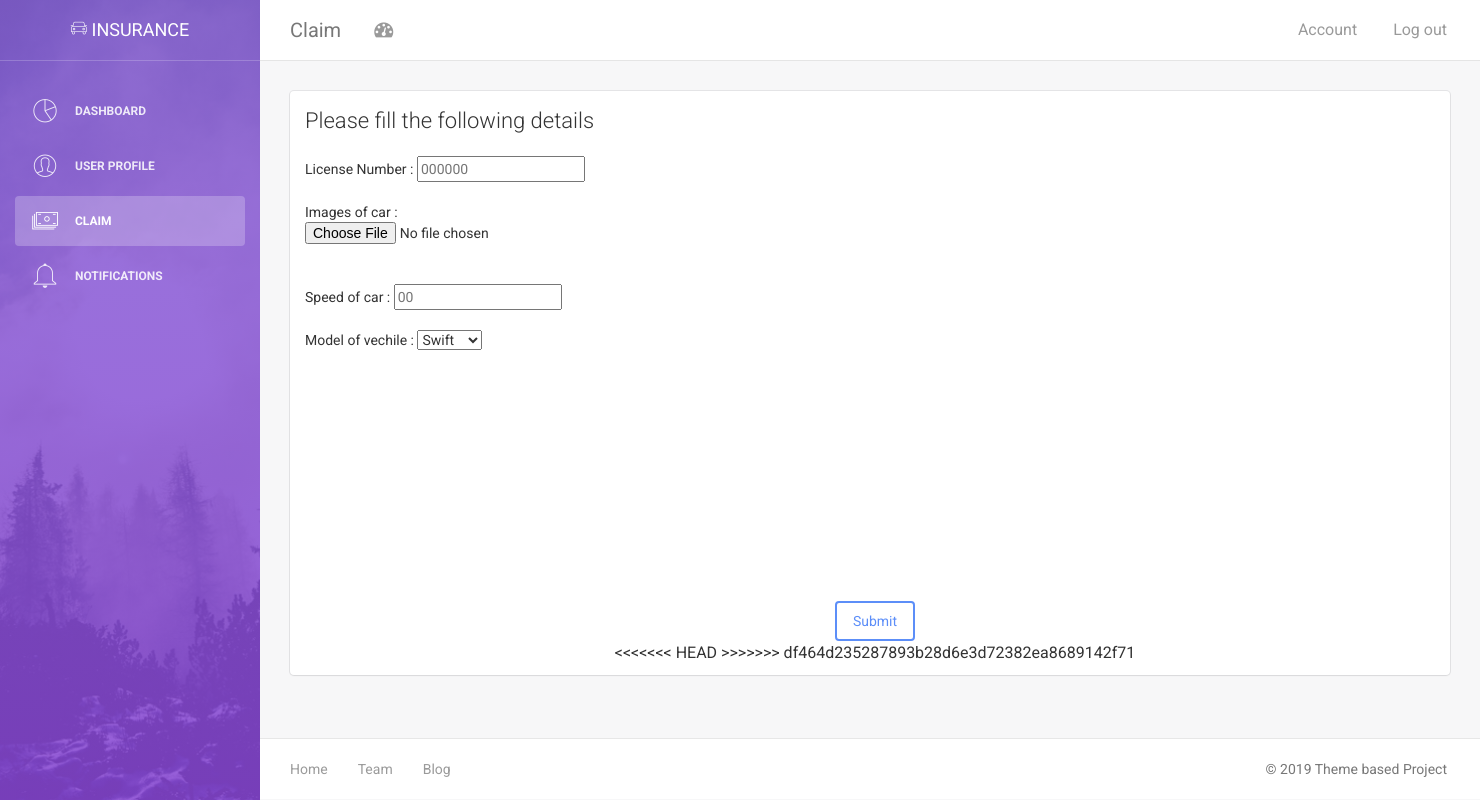
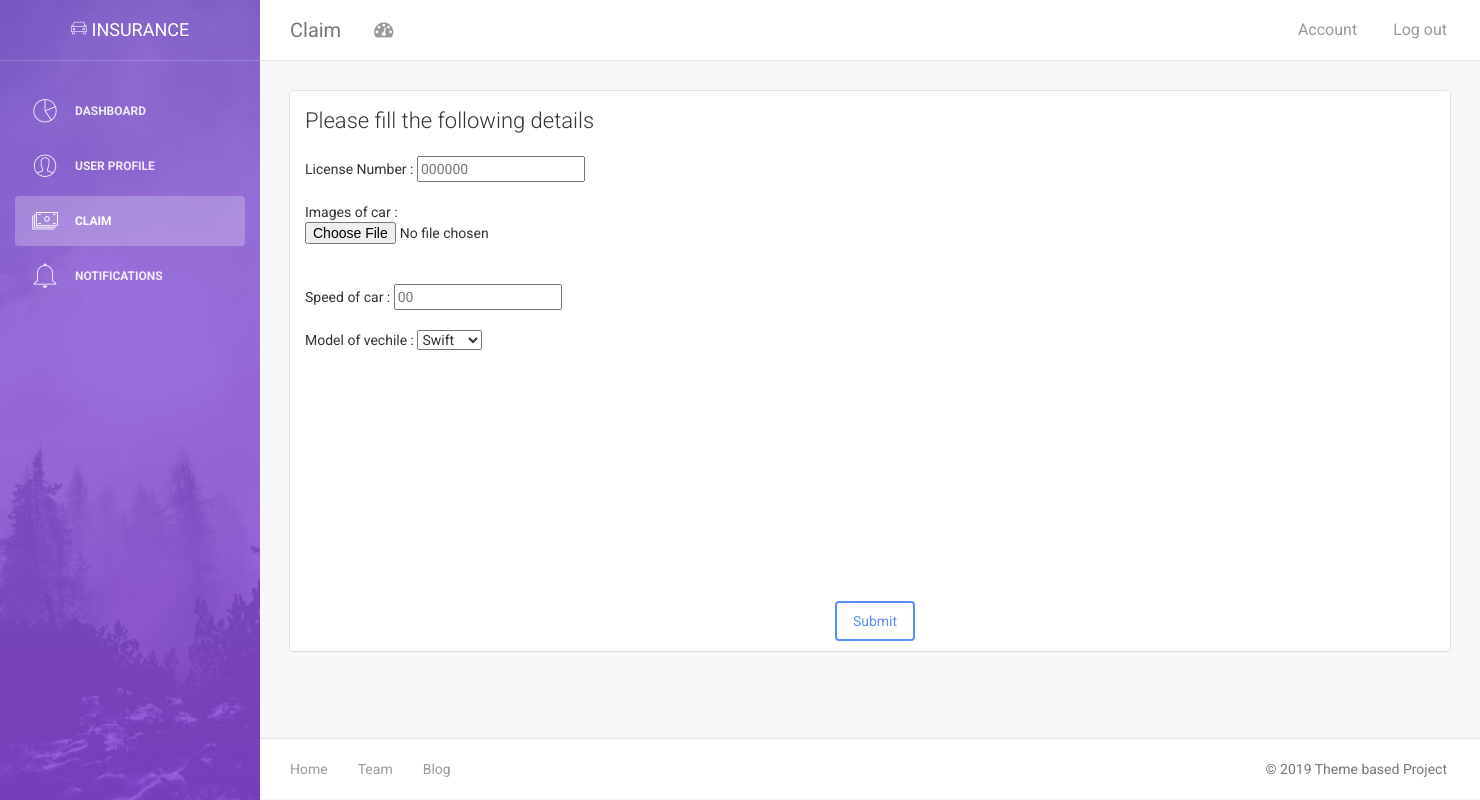
Before and after one commit to vishalre/insurance_portal, a Django app: page /claims/ in a window 1480 px wide. Run offline with Django 3.2, Linux system fonts and the light colour scheme; a user stored in the database is signed in; parts of the project's set-up code (start-up, migrations or seed data) failed here and were passed over; some libraries are stand-ins or nearby versions.

Commit message:
database updated

```diff
--- a/insurance/templates/loginapp/claims.html
+++ b/insurance/templates/loginapp/claims.html
@@ -142,9 +142,7 @@
 								 		</select>
 											<p align="center">
 												<button type="submit" class="btn btn-primary" onclick="showButton()" style="margin-left:auto;margin-right:auto;display:block;margin-top:22%;margin-bottom:0%">Submit</button>
-<<<<<<< HEAD
 
->>>>>>> df464d235287893b28d6e3d72382ea8689142f71
 												 </div>
 									</form>
 								</div>
```
